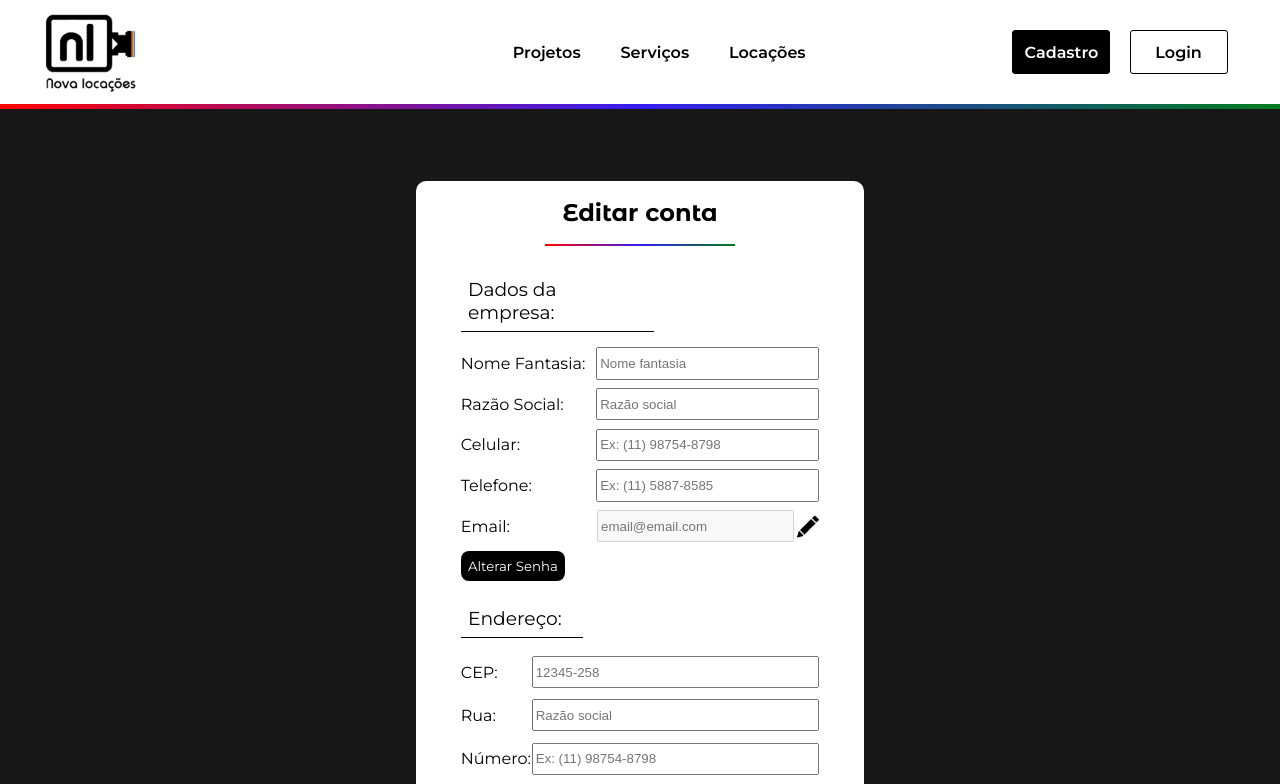
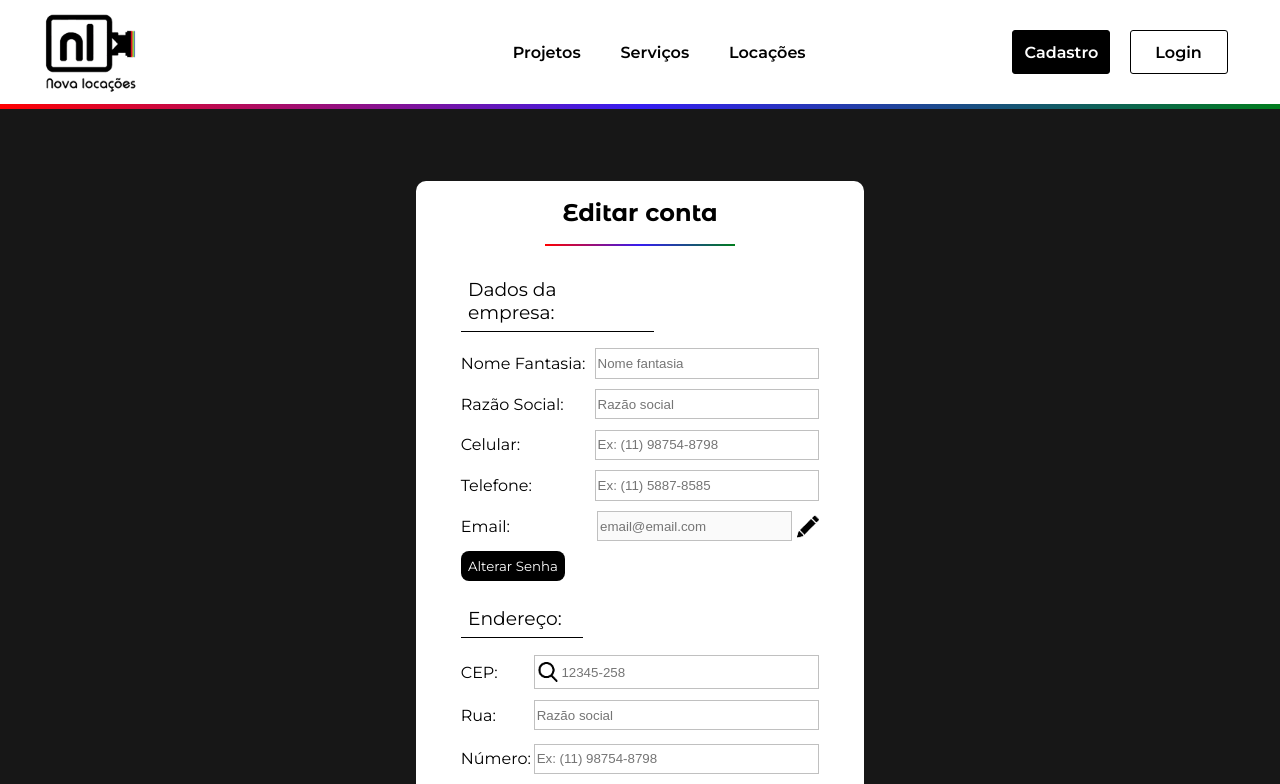
Before and after one commit to Org-InfinitySolutions/Frontend, a React (Vite) app: page /editar-perfil in a window 1280 px wide. Shown: the top 784 px of the page. Built offline with nearby package versions, Linux system fonts and the light colour scheme.

Commit message:
adicionando icone pesquisa campo CEP

```diff
--- a/src/Pages/EditarPerfil.css
+++ b/src/Pages/EditarPerfil.css
@@ -57,7 +57,8 @@
 
             input{
                 height: 80%;
-                width: 60%;
+                width: 61%;
+                border: 1px solid silver;
             }
 
             div{
@@ -115,9 +116,11 @@
             align-items: center;
             justify-content: space-between;
 
+
             input{
                 height: 80%;
                 width: 78%;
+                border: 1px solid silver;
             }
 
             .box-cidade{
@@ -145,6 +148,26 @@
                 input{
                     width: 30%;
                     text-align: center;
+                }
+            }
+
+            .box-cep{
+                height: 100%;
+                width: 79%;
+                background-color: white;
+
+                display: flex;
+                align-items: center;
+                flex-direction: row;
+                justify-content: space-between;
+                border: 1px solid silver;
+                input{
+                    width: 90%;
+                    border: none;
+                    outline: none;
+                }
+                img{
+                    margin-left: 1%;
                 }
             }
         }
--- a/src/Pages/EditarPerfil.jsx
+++ b/src/Pages/EditarPerfil.jsx
@@ -1,6 +1,7 @@
 
 import './EditarPerfil.css';
 import iconeEditar from '../assets/iconeEditar.png'
+import iconePesquisar from '../assets/iconePesquisar.png'
 
 function EditarPerfil(){
 
@@ -64,7 +65,10 @@ function EditarPerfil(){
                 <h3>Endereço:</h3>
                 <section>
                     <label >CEP:</label>
-                    <input type="text" placeholder='12345-258'/>
+                    <div className='box-cep'>
+                        <img src={iconePesquisar} alt="" height="20em"/>
+                        <input type="text" placeholder='12345-258' className='input-cep'/>
+                    </div>
                 </section>
                 <section>
                     <label >Rua:</label>
```
Also changed, not shown: src/assets/iconePesquisar.png (added).
